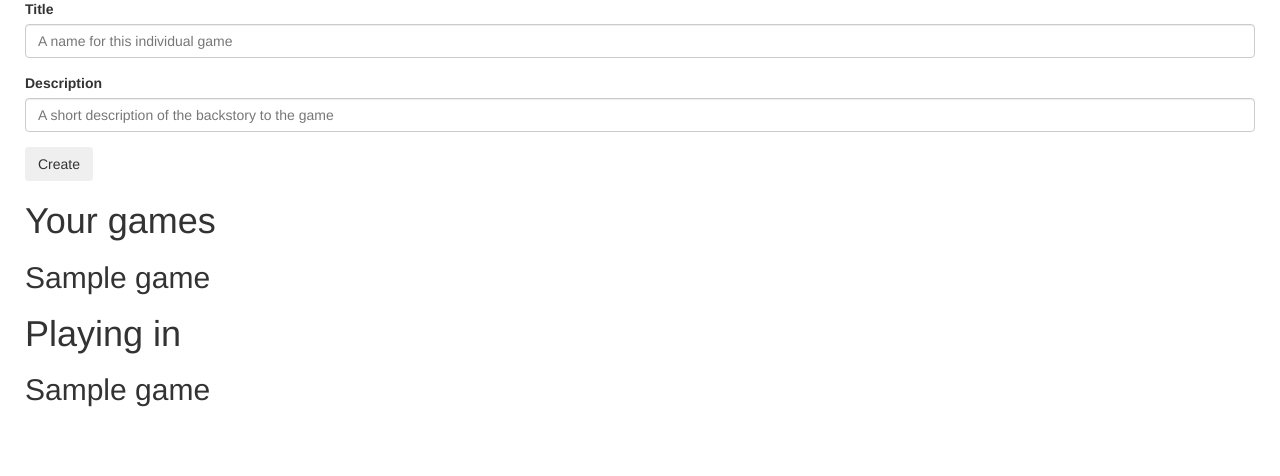
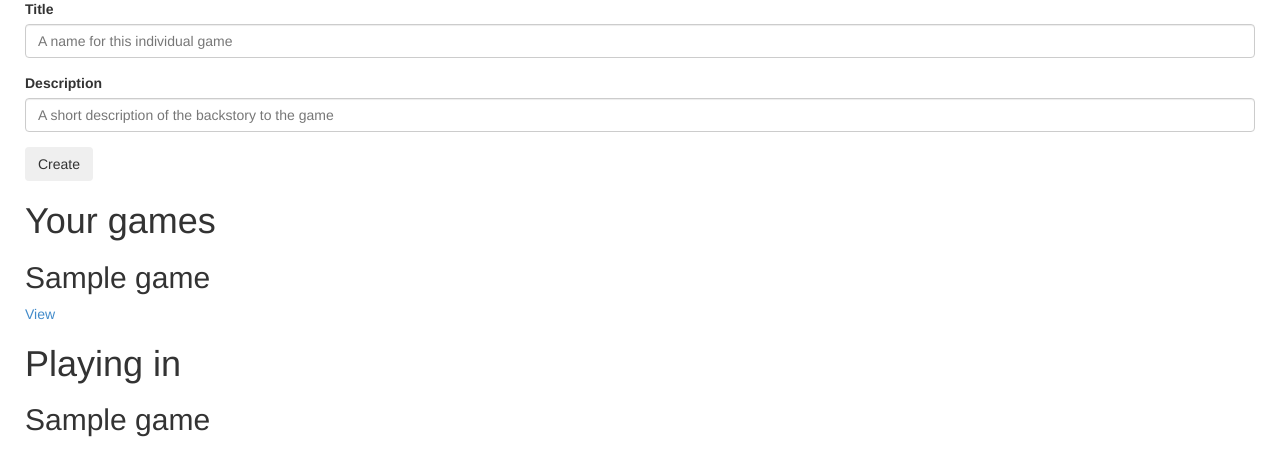
Before and after one commit to rrees/at-light-speed, a Python web app: template templates/home.html in a window 1280 px wide. Shown: the part 180-656 px from the top of the page. Run offline with Jinja, Linux system fonts and the light colour scheme; the template is opened without the code that fills it: most values are stand-ins (such as "Sample title", 1, 10 or a date in 2020).

Commit message:
Uses the urlsafe key to create a game viewing route

```diff
--- a/templates/home.html
+++ b/templates/home.html
@@ -29,6 +29,7 @@
 				{% for game in games_created %}
 				<article>
 					<h2>{{game.title}}</h2>
+					<p><a href="/game/{{game.key.urlsafe()}}">View</a></p>
 				</article>
 				{% endfor %}
 			</section>
```
